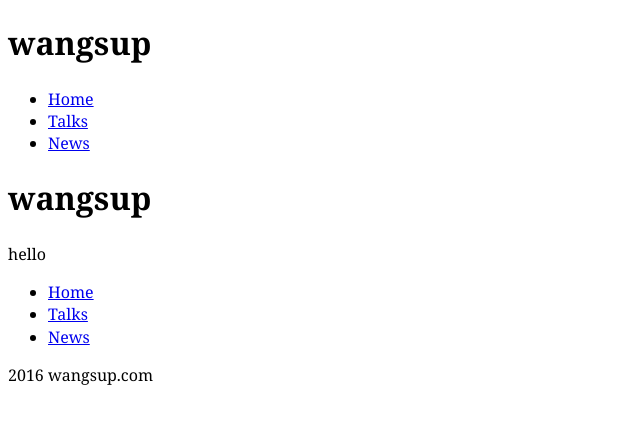
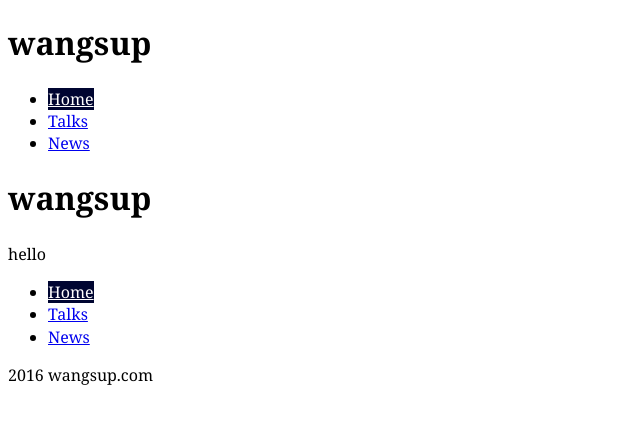
Before and after one commit to casprwang/jekyll-project, a Jekyll site: the page built from index.html, in a window 1280 px wide. Shown: the top 424 px of the page, without its empty margins (0-640 px from the left). Built offline with Jekyll 4.4.1, drawn with Linux system fonts in a browser that asks for light colours; Markdown is read by kramdown in place of the engine named in the settings.

Commit message:
adding highlights to links

```diff
--- a/_includes/nav.html
+++ b/_includes/nav.html
@@ -1,7 +1,7 @@
 <nav>
 	<ul>
-		<li><a href="{{site.baseurl}}/" class="{% if page.url == '/index.html' %}current{% endif %}">Home</a></li>
-		<li><a href="{{site.baseurl}}/news.html">Talks</a></li>
-		<li><a href="{{site.baseurl}}/news.html">News</a></li>
+		<li><a href="{{site.baseurl}}/index.html" class="{% if page.url == '/' %}current{% endif %}">Home</a></li>
+		<li><a href="{{site.baseurl}}/talks.html" class="{% if page.url == '/talks.html' %}current{% endif %}">Talks</a></li>
+		<li><a href="{{site.baseurl}}/news.html" class="{% if page.url == '/news.html' %}current{% endif %}">News</a></li>
 	</ul>
 </nav>
--- /dev/null
+++ b/talks.html
@@ -0,0 +1,5 @@
+---
+layout: default
+---
+
+<h1>Talks</h1>
```
Also changed, not shown: 1 other file.
